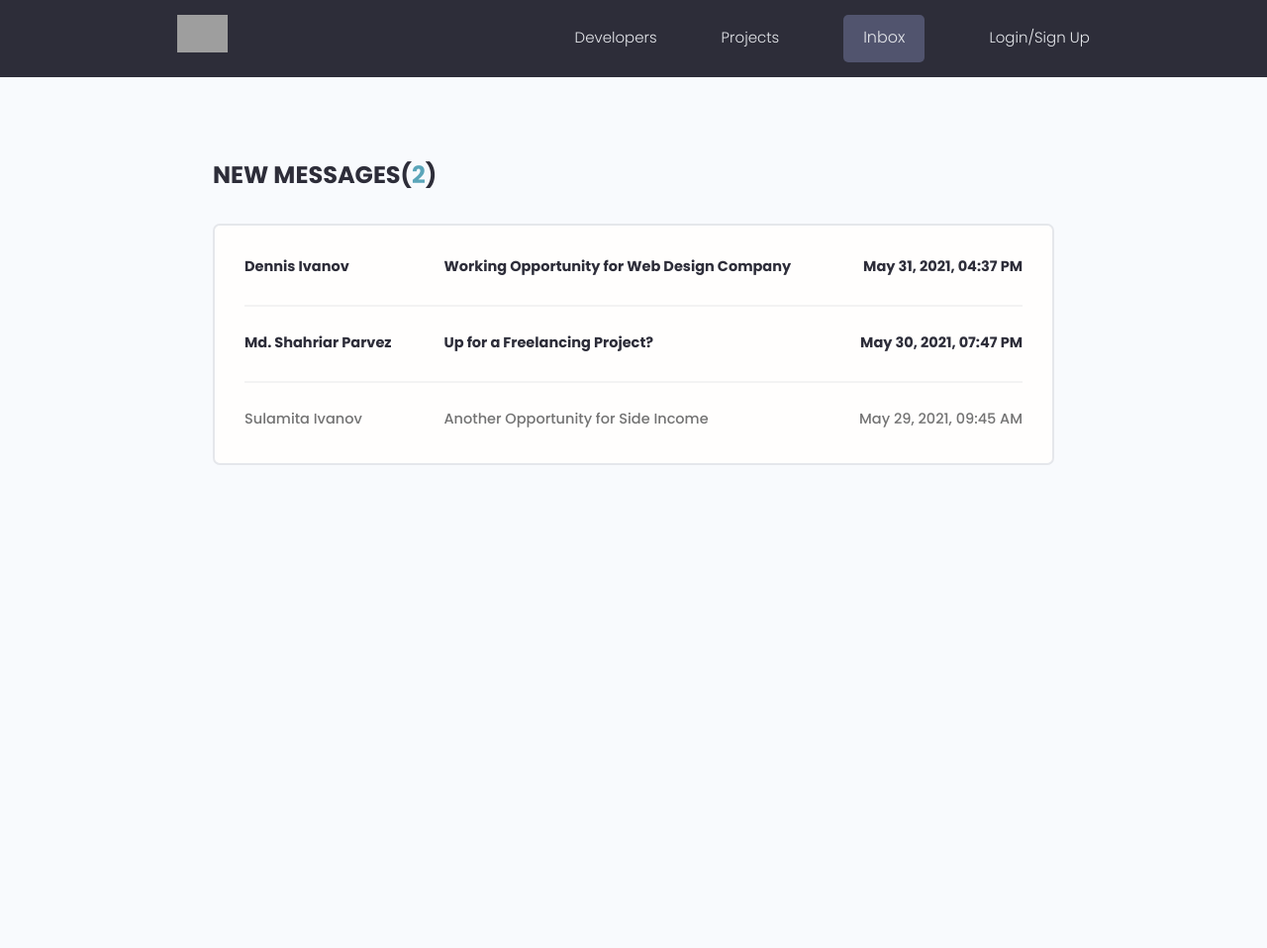
After one commit to brightmorkli37/gh-devs-network, a Django app: page /messages/inbox/ in a window 1280 px wide. The commit adds this page. Shown: the whole page at 99% size. Run offline with Django 4.2, Linux system fonts and the light colour scheme; some libraries are stand-ins or nearby versions; grey boxes are pictures that could not be loaded.

Commit message:
tweak navbar

```diff
--- a/projects/templates/projects/projects_detail.html
+++ b/projects/templates/projects/projects_detail.html
@@ -28,7 +28,7 @@
         </div>
         <div class="column column--2of3">
           <img class="singleProject__preview" src="{{project.cover_image.url}}" alt="portfolio thumbnail" />
-          <a href="#" class="singleProject__developer">Owner: {{project.owner.name}}</a>
+          <a href="{% url 'user-profile' project.owner.id %}" class="singleProject__developer">Owner: {{project.owner.name}}</a>
           <h2 class="singleProject__title">{{project.title}}</h2>
           <h3 class="singleProject__subtitle">About the Project</h3>
           <div class="singleProject__info">
--- a/templates/navbar.html
+++ b/templates/navbar.html
@@ -12,15 +12,15 @@
           <div class="toggle-menu__lines"></div>
         </label>
         <ul class="header__menu">
-          <li class="header__menuItem"><a href="{% url 'profiles' %}">Developers</a></li>
-          <li class="header__menuItem"><a href="{% url 'projects' %}">Projects</a></li>
-          <li class="header__menuItem"><a href="">Inbox</a></li>
+          <li class="header__menuItem {% if section == 'devs' %} btn btn--sub {% endif %}"><a href="{% url 'profiles' %}">Developers</a></li>
+          <li class="header__menuItem {% if section == 'projects' %} btn btn--sub {% endif %}"><a href="{% url 'projects' %}">Projects</a></li>
+          <li class="header__menuItem {% if section == 'inbox' %} btn btn--sub {% endif %}"><a href="{% url 'inbox' %}">Inbox</a></li>
 
           {% if request.user.is_authenticated %}
-          <li class="header__menuItem"><a href="{% url 'account' %}">Account</a></li>
-          <li class="header__menuItem"><a href="{% url 'logout' %}" class="btn btn--sub">Logout</a></li>
+          <li class="header__menuItem {% if section == 'account' %} btn btn--sub {% endif %}"><a href="{% url 'account' %}">Account</a></li>
+          <li class="header__menuItem"><a href="{% url 'logout' %}" class="{% if page == 'login' %} btn btn--sub {% endif %}">Logout</a></li>
           {% else %}
-          <li class="header__menuItem"><a href="{% url 'login' %}" class="btn btn--sub">Login/Sign Up</a></li>
+          <li class="header__menuItem"><a href="{% url 'login' %}" class="{% if page == 'login' %} btn btn--sub {% endif %}">Login/Sign Up</a></li>
           {% endif %}
         </ul>
       </nav>
--- a/users/admin.py
+++ b/users/admin.py
@@ -7,4 +7,5 @@ admin.site.register(Skill)
 @admin.register(Message)
 class MessageAdmin(admin.ModelAdmin):
     list_display = ['subject', 'is_read', 'created']
-    filter_by = ['created']
+    search_fields = ['message']
+    list_filter = ['is_read']
--- /dev/null
+++ b/users/templates/users/inbox.html
@@ -0,0 +1,34 @@
+{% extends 'main.html' %}
+{% block content %}
+
+  <!-- Main Section -->
+  <main class="inbox my-xl">
+    <div class="content-box">
+      <h3 class="inbox__title">New Messages(<span>2</span>)</h3>
+      <ul class="messages">
+        <li class="message message--unread">
+          <a href="message.html">
+            <span class="message__author">Dennis Ivanov</span>
+            <span class="message__subject">Working Opportunity for Web Design Company</span>
+            <span class="message__date">May 31, 2021, 04:37 PM</span>
+          </a>
+        </li>
+        <li class="message message--unread">
+          <a href="message.html">
+            <span class="message__author">Md. Shahriar Parvez</span>
+            <span class="message__subject">Up for a Freelancing Project?</span>
+            <span class="message__date">May 30, 2021, 07:47 PM</span>
+          </a>
+        </li>
+        <li class="message">
+          <a href="message.html">
+            <span class="message__author">Sulamita Ivanov</span>
+            <span class="message__subject">Another Opportunity for Side Income</span>
+            <span class="message__date">May 29, 2021, 09:45 AM</span>
+          </a>
+        </li>
+      </ul>
+    </div>
+  </main>
+
+  {% endblock content %}
--- a/users/urls.py
+++ b/users/urls.py
@@ -12,5 +12,6 @@ urlpatterns = [
     path('account/add-skill/', views.addSkill, name='add-skill'),
     path('account/edit-skills/<str:pk>/', views.updateSkill, name='update-skill'),
     path('edit-skills/<str:pk>/', views.deleteSkill, name='delete-skill'),
+    path('messages/inbox/', views.inbox, name='inbox'),
 
 ]
--- a/users/views.py
+++ b/users/views.py
@@ -63,6 +63,7 @@ def registerUser(request):
     return render(request, template_name, context)
 
 def profiles(request):
+    section = 'devs'
     profiles, search_query = searchProfiles(request)
 
     custom_range, profiles = paginateProfiles(request, profiles, 6)
@@ -70,12 +71,13 @@ def profiles(request):
     template_name = 'users/profiles.html'
     context = {
         'profiles': profiles, 'search_query': search_query,
-        'custom_range': custom_range,
+        'custom_range': custom_range, 'section': section,
     }
     return render(request, template_name, context)
 
 
 def userProfile(request, pk):
+    section = 'devs'
     profile = Profile.objects.get(pk=pk)
 
     # mainSkills is the skills with description
@@ -86,7 +88,7 @@ def userProfile(request, pk):
 
     template_name = 'users/user-profile.html'
     context = {
-        'profile': profile,
+        'profile': profile, 'section': section,
         'mainSkills': mainSkills,
         'otherSkills': otherSkills,
     }
@@ -95,6 +97,7 @@ def userProfile(request, pk):
 
 @login_required(login_url='login')
 def userAccount(request):
+    section = 'account'
     profile = Profile.objects.get(user=request.user)
     skills = profile.skill_set.all()
     projects = profile.project_set.all()
@@ -102,11 +105,13 @@ def userAccount(request):
     template_name = 'users/account.html'
     context = {
         'profile': profile, 'skills': skills, 'projects': projects,
+        'section': section,
     }
     return render(request, template_name, context)
 
 @login_required(login_url='login')
 def editProfile(request):
+    section = 'account'
     profile = Profile.objects.get(user=request.user)
     form = ProfileForm(instance=profile)
     if request.method == 'POST':
@@ -120,11 +125,12 @@ def editProfile(request):
             form = ProfileForm(instance=profile)
 
     template_name = 'users/edit-profile.html'
-    context = {'form': form}
+    context = {'form': form, 'section': section,}
     return render (request,template_name, context)
 
 @login_required(login_url='login')
 def addSkill(request):
+    section = 'account'
     form = SkillForm()
     if request.method == 'POST':
         form = SkillForm(request.POST)
@@ -138,11 +144,12 @@ def addSkill(request):
             form = SkillForm()
 
     template_name = 'users/skill-form.html'
-    context = {'form': form}
+    context = {'form': form, 'section': section,}
     return render (request,template_name, context)
 
 @login_required(login_url='login')
 def updateSkill(request, pk):
+    section = 'account'
     skill = Skill.objects.get(pk=pk)
     form = SkillForm(instance=skill)
     if request.method == 'POST':
@@ -157,11 +164,12 @@ def updateSkill(request, pk):
             form = SkillForm()
 
     template_name = 'users/skill-form.html'
-    context = {'form': form}
+    context = {'form': form, 'section': section,}
     return render (request,template_name, context)
 
 @login_required(login_url='login')
 def deleteSkill(request, pk):
+    section = 'account'
     skill = Skill.objects.get(pk=pk)
 
     if request.method == 'POST':
@@ -170,5 +178,12 @@ def deleteSkill(request, pk):
         return redirect('account')
 
     template_name = 'delete_template.html'
-    context = {'object': skill}
+    context = {'object': skill, 'section': section,}
     return render (request,template_name, context)
+
+
+def inbox(request):
+    section = 'inbox'
+    template_name = 'users/inbox.html'
+    context = {'section': section,}
+    return render (request, template_name, context)
```
Also changed, not shown: projects/views.py (+7 -2 lines), db.sqlite3.
